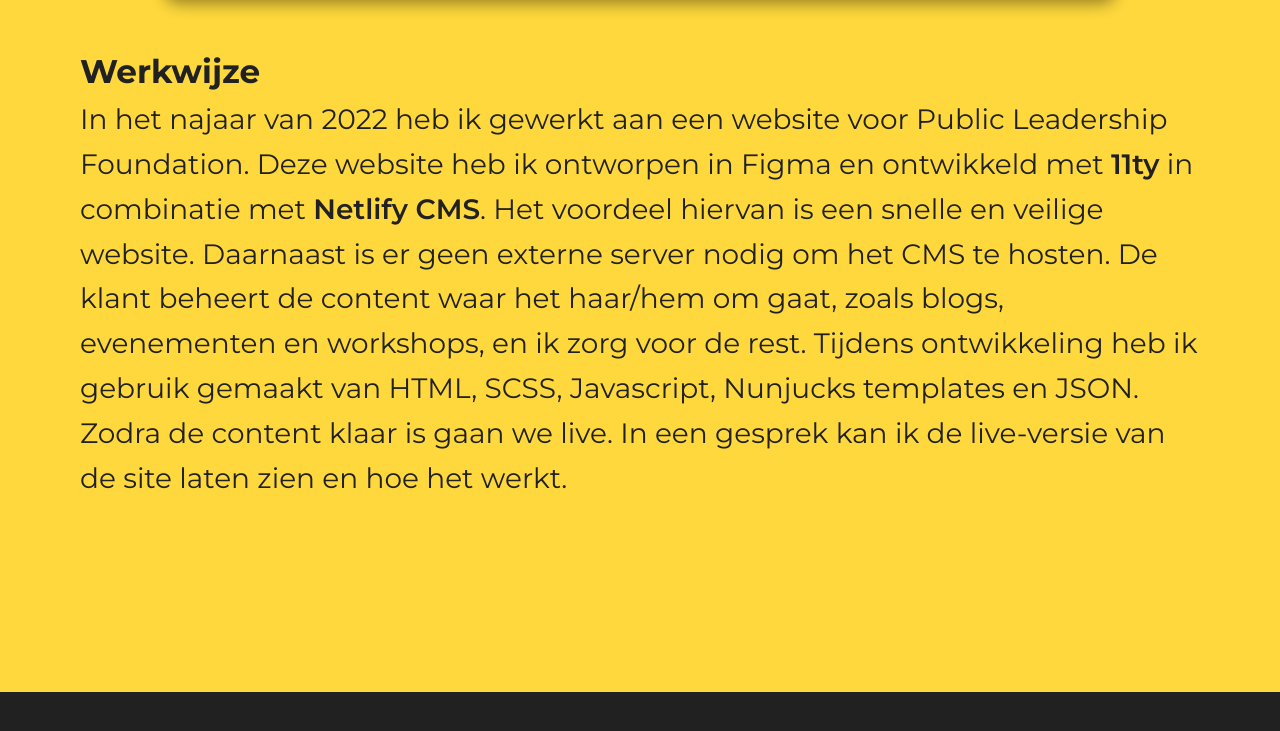
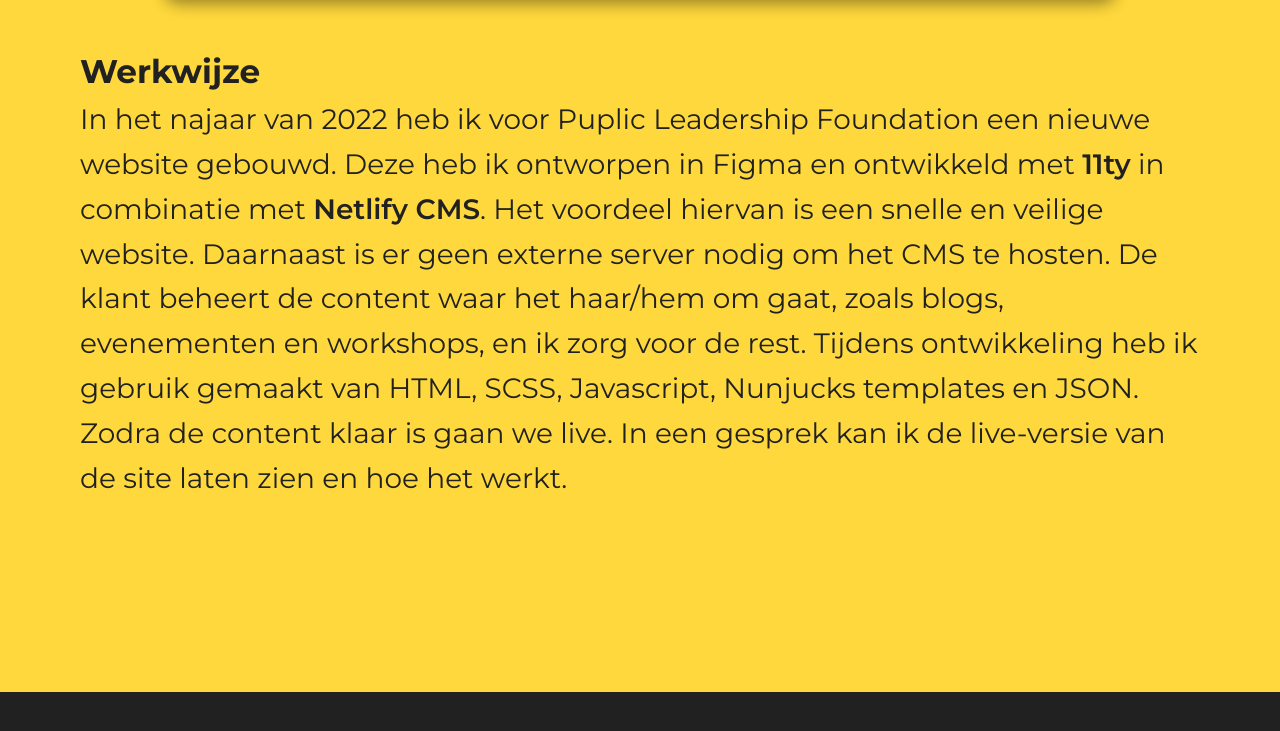
Before and after one commit to Kerraan/DITISDIRK, a website: page src/index.html in a window 1280 px wide. Shown: the part 2001-2732 px from the top of the page. Drawn offline with nearby package versions, Linux system fonts and the light colour scheme; files that its build step writes are made by us from their sources.

Commit message:
Update index.html

```diff
--- a/src/index.html
+++ b/src/index.html
@@ -98,9 +98,9 @@
         <article class="workflow">
           <h3>Werkwijze</h3>
           <p>
-            In het najaar van 2022 heb ik gewerkt aan een website voor Public
-            Leadership Foundation. Deze website heb ik ontworpen in Figma en
-            ontwikkeld met
+            In het najaar van 2022 heb ik voor Puplic Leadership Foundation een
+            nieuwe website gebouwd. Deze heb ik ontworpen in Figma en ontwikkeld
+            met
             <a
               class="link"
               href="https://www.11ty.dev"
```
